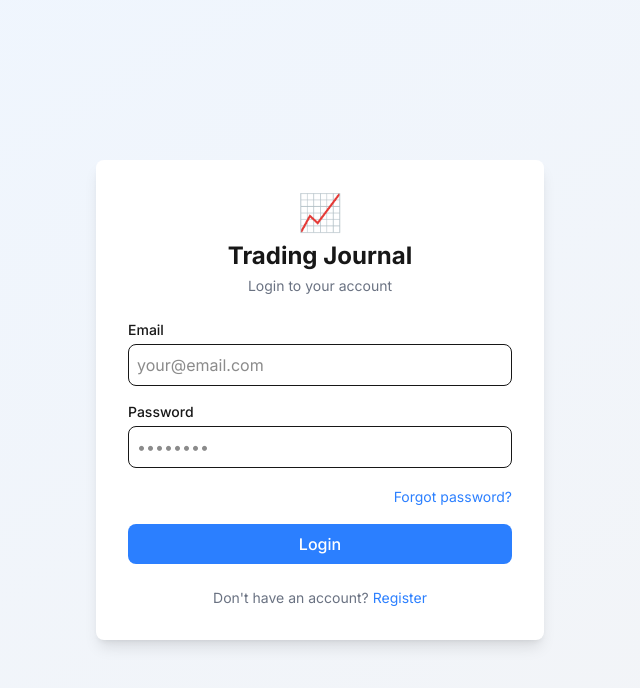
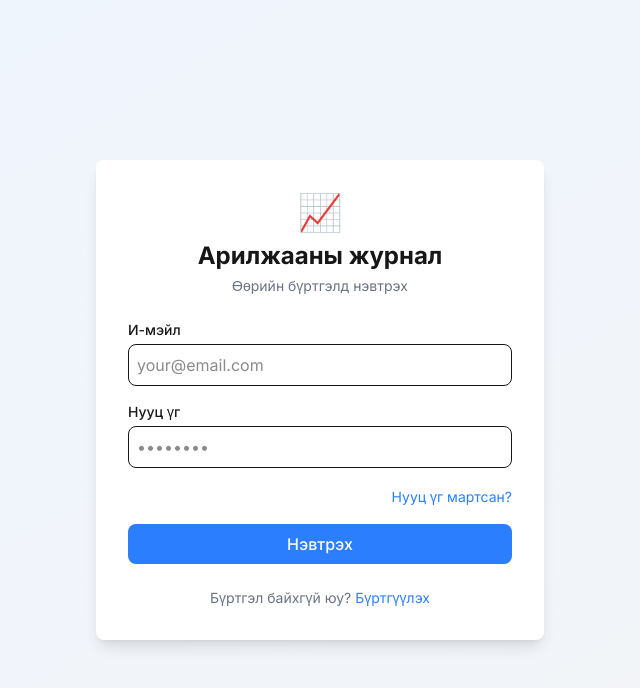
Before and after one commit to javkhaa8674/trading-journal, a Next.js app: page /login in a window 1280 px wide. Shown: the top 688 px of the page, without its empty margins (320-960 px from the left). Built offline with nearby package versions, Linux system fonts and the light colour scheme; no server answers.

Commit message:
29th commit

```diff
--- a/src/app/login/page.tsx
+++ b/src/app/login/page.tsx
@@ -70,10 +70,10 @@ export default function LoginPage() {
           <div className="text-center">
             <div className="text-4xl mb-2">🔐</div>
             <h1 className="text-2xl font-bold dark:text-white">
-              Reset Password
+              Нууц үг сэргээх
             </h1>
             <p className="text-sm text-gray-500 dark:text-gray-400 mt-1">
-              Enter your email to receive reset link
+              Имэйл хаягаа оруулаад илгээх товчийг дарна уу.
             </p>
           </div>
 
@@ -81,7 +81,7 @@ export default function LoginPage() {
             <form onSubmit={handleForgotPassword} className="space-y-4">
               <div>
                 <label className="block text-sm font-medium dark:text-gray-300 mb-1">
-                  Email
+                  И-мэйл
                 </label>
                 <input
                   type="email"
@@ -104,7 +104,7 @@ export default function LoginPage() {
                 disabled={resetLoading}
                 className="w-full rounded-lg bg-blue-500 py-2 text-white font-medium hover:bg-blue-600 disabled:opacity-50"
               >
-                {resetLoading ? "Sending..." : "Send Reset Link"}
+                {resetLoading ? "Илгээж байна..." : "Илгээх"}
               </button>
 
               <button
@@ -112,7 +112,7 @@ export default function LoginPage() {
                 onClick={backToLogin}
                 className="w-full text-sm text-gray-500 hover:text-gray-700 dark:text-gray-400 dark:hover:text-gray-300"
               >
-                ← Back to Login
+                ← Нэвтрэх рүү буцах
               </button>
             </form>
           ) : (
@@ -120,19 +120,19 @@ export default function LoginPage() {
               <div className="rounded-lg bg-green-50 p-4 text-green-600 dark:bg-green-950/50 dark:text-green-400">
                 <p className="font-medium">✓ Check your email</p>
                 <p className="text-sm mt-1">
-                  We&apos;ve sent a password reset link to{" "}
+                  Бид нууц үг шинэчлэх холбоосыг илгээсэн{" "}
                   <strong>{resetEmail}</strong>
                 </p>
               </div>
               <p className="text-sm text-gray-500 dark:text-gray-400">
-                Didn&apos;t receive the email? Check your spam folder or try
-                again.
+                Имэйл хүлээн аваагүй юу? Спам хавтасаа шалгах эсвэл дахин
+                оролдоно уу.
               </p>
               <button
                 onClick={backToLogin}
                 className="mt-2 text-blue-500 hover:underline"
               >
-                Back to Login
+                Нэвтрэх рүү буцах
               </button>
             </div>
           )}
@@ -148,17 +148,17 @@ export default function LoginPage() {
         <div className="text-center">
           <div className="text-4xl mb-2">📈</div>
           <h1 className="text-2xl font-bold dark:text-white">
-            Trading Journal
+            Арилжааны журнал
           </h1>
           <p className="text-sm text-gray-500 dark:text-gray-400 mt-1">
-            Login to your account
+            Өөрийн бүртгэлд нэвтрэх
           </p>
         </div>
 
         <form onSubmit={handleLogin} className="space-y-4">
           <div>
             <label className="block text-sm font-medium dark:text-gray-300 mb-1">
-              Email
+              И-мэйл
             </label>
             <input
               type="email"
@@ -172,7 +172,7 @@ export default function LoginPage() {
 
           <div>
             <label className="block text-sm font-medium dark:text-gray-300 mb-1">
-              Password
+              Нууц үг
             </label>
             <input
               type="password"
@@ -190,7 +190,7 @@ export default function LoginPage() {
               onClick={() => setResetMode(true)}
               className="text-sm text-blue-500 hover:underline"
             >
-              Forgot password?
+              Нууц үг мартсан?
             </button>
           </div>
 
@@ -205,14 +205,14 @@ export default function LoginPage() {
             disabled={loading}
             className="w-full rounded-lg bg-blue-500 py-2 text-white font-medium hover:bg-blue-600 disabled:opacity-50"
           >
-            {loading ? "Loading..." : "Login"}
+            {loading ? "Ачааллаж байна..." : "Нэвтрэх"}
           </button>
         </form>
 
         <p className="text-center text-sm text-gray-500 dark:text-gray-400">
-          Don&apos;t have an account?{" "}
+          Бүртгэл байхгүй юу?{" "}
           <Link href="/register" className="text-blue-500 hover:underline">
-            Register
+            Бүртгүүлэх
           </Link>
         </p>
       </div>
--- a/src/app/register/page.tsx
+++ b/src/app/register/page.tsx
@@ -29,8 +29,8 @@ export default function RegisterPage() {
     if (error) {
       // ✅ Hook-оос буцаасан алдааны мессежийг монгол хэлээр харуулах
       if (
-        error.message.includes("not authorized") ||
-        error.message.includes("Your email address is not authorized")
+        error.message.includes("Зөвшөөрөхгүй") ||
+        error.message.includes("Таны имэйл хаяг бүртгүүлэх эрхгүй байна.")
       ) {
         setError(
           "✉️ Таны имэйл хаяг бүртгүүлэх эрхгүй байна. Админ-аас зөвшөөрөл аваарай.",
@@ -55,15 +55,13 @@ export default function RegisterPage() {
       <div className="w-full max-w-md space-y-6 rounded-lg bg-white p-8 shadow-lg dark:bg-gray-900">
         <div className="text-center">
           <div className="text-4xl mb-2">📈</div>
-          <h1 className="text-2xl font-bold">Create Account</h1>
-          <p className="text-sm text-gray-500 mt-1">
-            Start tracking your trades
-          </p>
+          <h1 className="text-2xl font-bold">Бүртгэл үүсгэх</h1>
+          <p className="text-sm text-gray-500 mt-1">Арилжаагаа хянаж эхэл</p>
         </div>
 
         <form onSubmit={handleRegister} className="space-y-4">
           <div>
-            <label className="block text-sm font-medium mb-1">Email</label>
+            <label className="block text-sm font-medium mb-1">И-мэйл</label>
             <input
               type="email"
               value={email}
@@ -75,7 +73,7 @@ export default function RegisterPage() {
           </div>
 
           <div>
-            <label className="block text-sm font-medium mb-1">Password</label>
+            <label className="block text-sm font-medium mb-1">Нууц үг</label>
             <input
               type="password"
               value={password}
@@ -88,7 +86,7 @@ export default function RegisterPage() {
 
           <div>
             <label className="block text-sm font-medium mb-1">
-              Confirm Password
+              Нууц үг давтан оруулах
             </label>
             <input
               type="password"
@@ -111,14 +109,14 @@ export default function RegisterPage() {
             disabled={loading}
             className="w-full rounded-lg bg-blue-500 py-2 text-white font-medium hover:bg-blue-600 disabled:opacity-50"
           >
-            {loading ? "Creating account..." : "Register"}
+            {loading ? "Бүртгэл үүсгэж байна..." : "Бүртгүүлэх"}
           </button>
         </form>
 
         <p className="text-center text-sm text-gray-500">
-          Already have an account?{" "}
+          Та аль хэдийн бүртгэлтэй юу?{" "}
           <Link href="/login" className="text-blue-500 hover:underline">
-            Login
+            Нэвтрэх
           </Link>
         </p>
       </div>
--- a/src/app/reset-password/page.tsx
+++ b/src/app/reset-password/page.tsx
@@ -63,18 +63,16 @@ export default function ResetPasswordPage() {
       <div className="w-full max-w-md space-y-6 rounded-lg bg-white p-8 shadow-lg dark:bg-gray-900">
         <div className="text-center">
           <div className="text-4xl mb-2">🔐</div>
-          <h1 className="text-2xl font-bold">Set New Password</h1>
+          <h1 className="text-2xl font-bold">Шинэ нууц үг тохируулах</h1>
           <p className="text-sm text-gray-500 mt-1">
-            Enter your new password below
+            Шинэ нууц үгийг доор оруулна уу.
           </p>
         </div>
 
         {!success ? (
           <form onSubmit={handleResetPassword} className="space-y-4">
             <div>
-              <label className="block text-sm font-medium mb-1">
-                New Password
-              </label>
+              <label className="block text-sm font-medium mb-1">Нууц үг</label>
               <input
                 type="password"
                 value={password}
@@ -88,7 +86,7 @@ export default function ResetPasswordPage() {
 
             <div>
               <label className="block text-sm font-medium mb-1">
-                Confirm New Password
+                Нууц үг давтан оруулах
               </label>
               <input
                 type="password"
@@ -111,19 +109,19 @@ export default function ResetPasswordPage() {
               disabled={loading}
               className="w-full rounded-lg bg-blue-500 py-2 text-white font-medium hover:bg-blue-600 disabled:opacity-50"
             >
-              {loading ? "Updating..." : "Update Password"}
+              {loading ? "Шинэчлэж байна..." : "Нууц үг шинэчлэх"}
             </button>
           </form>
         ) : (
           <div className="text-center space-y-4">
             <div className="rounded-lg bg-green-50 p-4 text-green-600">
-              <p className="font-medium">✓ Password Updated!</p>
+              <p className="font-medium">✓ Нууц үг шинэчлэгдсэн!</p>
               <p className="text-sm mt-1">
-                Your password has been successfully changed.
+                Таны нууц үг амжилттай өөрчлөгдсөн.
               </p>
             </div>
             <p className="text-sm text-gray-500">
-              Redirecting to login page...
+              Нэвтрэх хуудас руу дахин чиглүүлж байна...
             </p>
           </div>
         )}
@@ -133,7 +131,7 @@ export default function ResetPasswordPage() {
             onClick={() => router.push("/login")}
             className="text-blue-500 hover:underline"
           >
-            ← Back to Login
+            ← Нэвтрэх рүү буцах
           </button>
         </p>
       </div>
```
